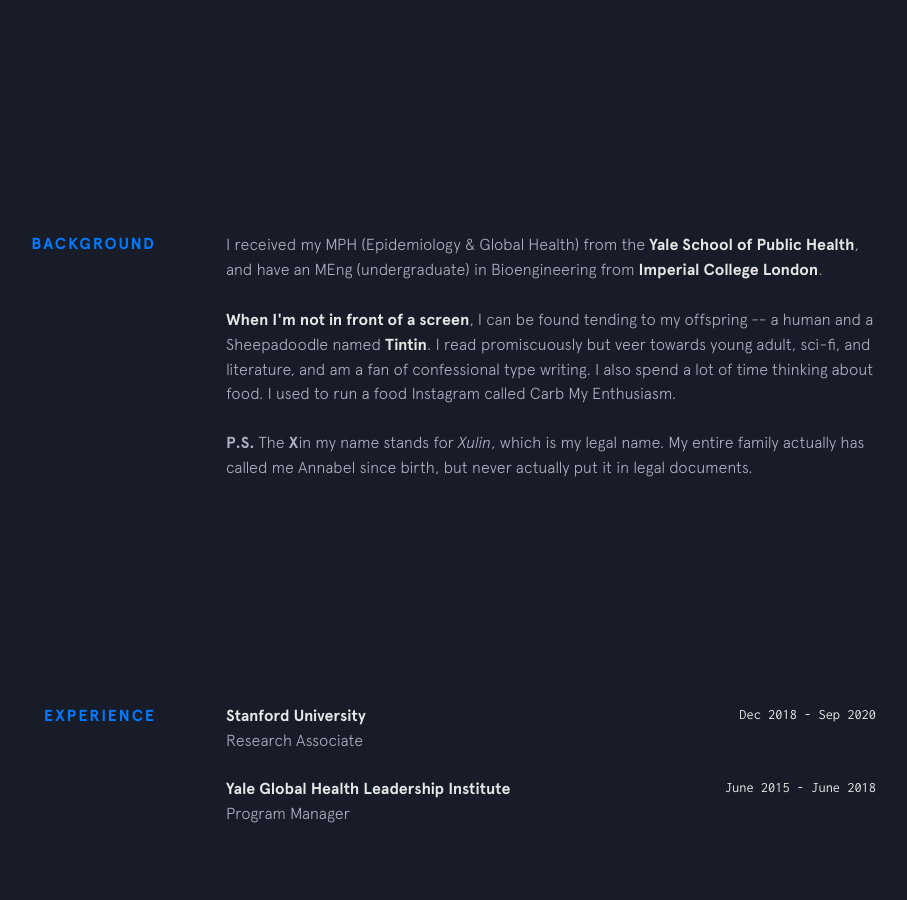
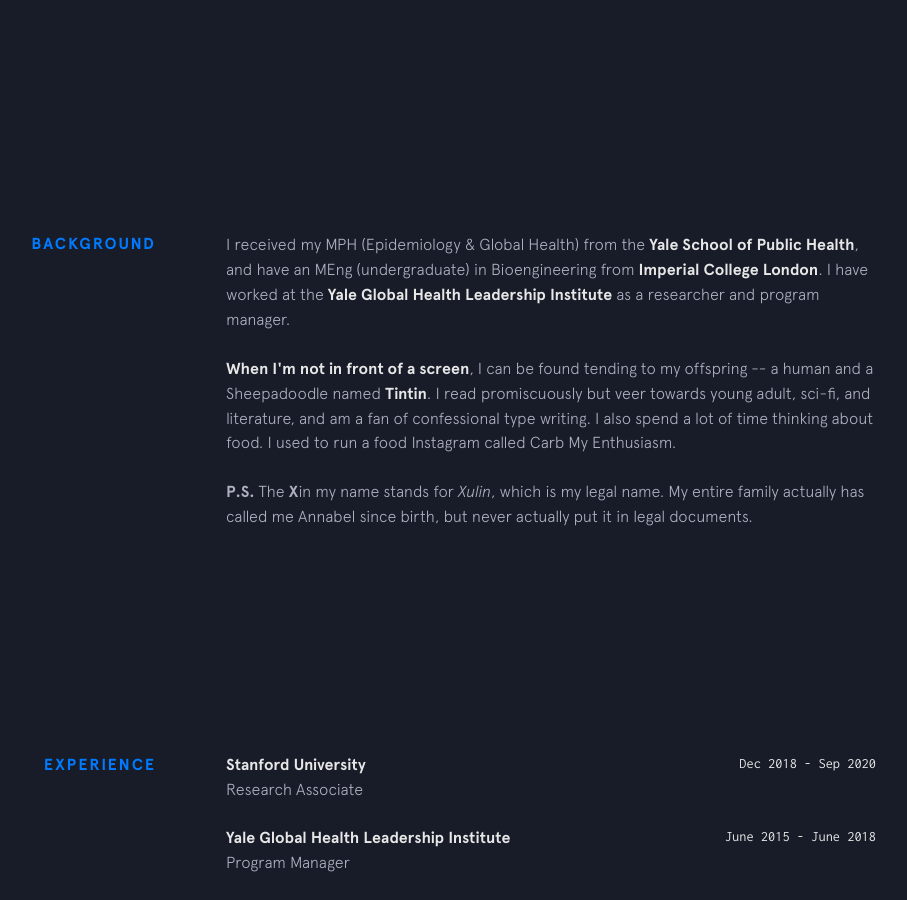
Before and after one commit to annabelxtan/annabelxtan.github.io, a Jekyll site: the page built from index.html, in a window 1280 px wide and 900 px high, scrolled down 768 px. Shown: the whole window, without its empty margins (224-1131 px from the left). Built offline with Jekyll 4.4.1, drawn with Linux system fonts in a browser that asks for light colours; nearby versions of some CDN libraries.

Commit message:
Update background.html

```diff
--- a/_includes/background.html
+++ b/_includes/background.html
@@ -3,6 +3,7 @@
   <div class="section__content">
     <p>
      I received my MPH (Epidemiology & Global Health) from the <a href="http://publichealth.yale.edu">Yale School of Public Health</a>, and have an MEng (undergraduate) in Bioengineering from <a href="http://imperial.ac.uk">Imperial College London</a>.
+      I have worked at the <a href="http://ghli.yale.edu">Yale Global Health Leadership Institute</a> as a researcher and program manager.
     </p>
 
     <p>
```
